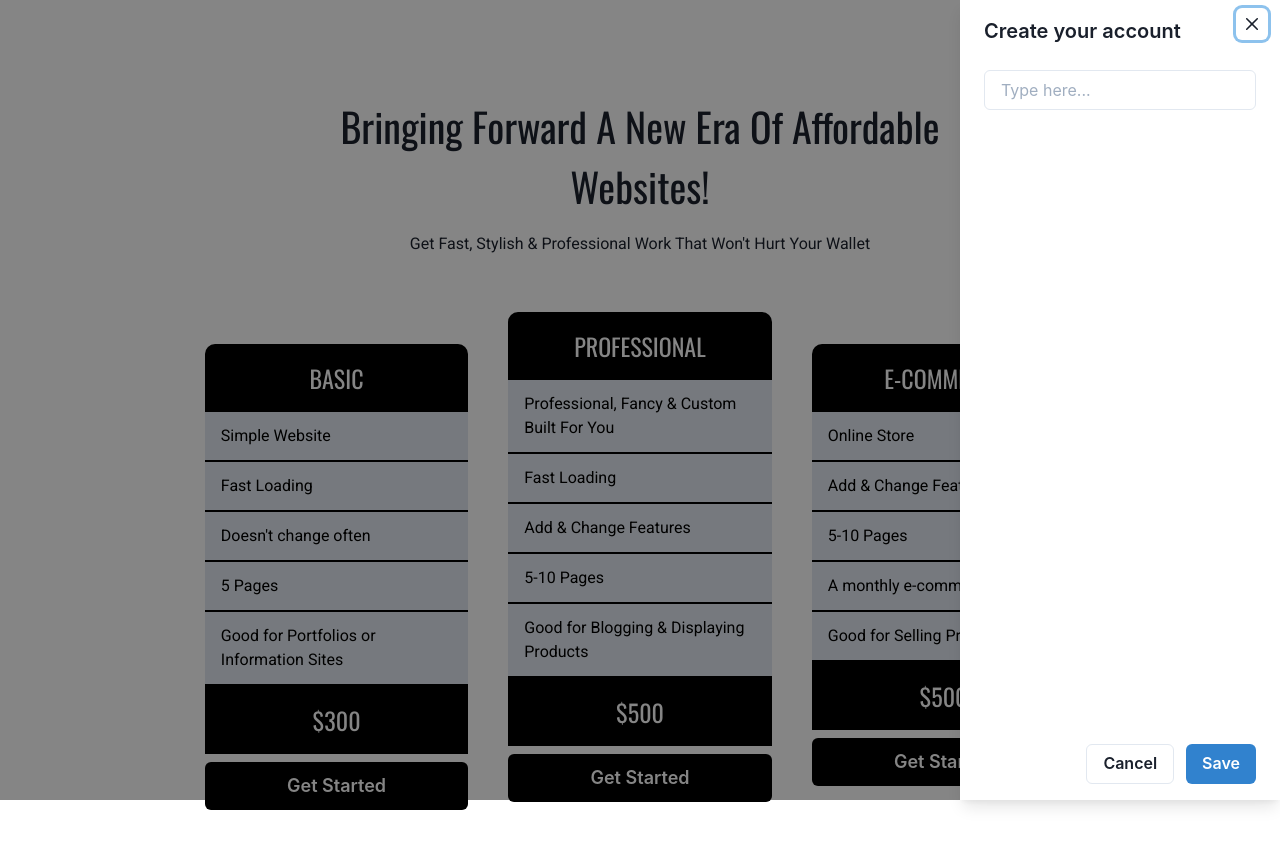
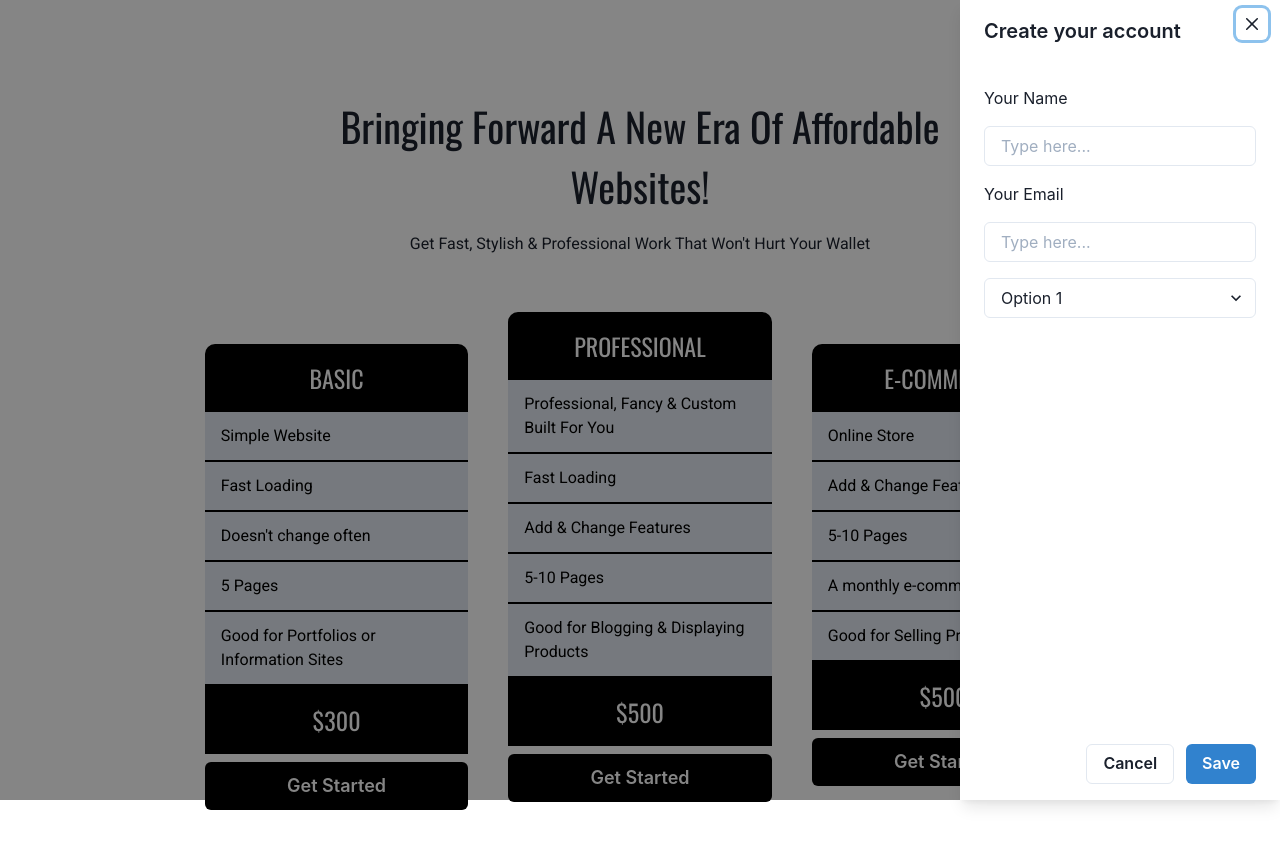
Before and after one commit to rubydevco/rubydev-tempsite, a React (Create React App) app: page /getting-started in a window 1280 px wide. Both pictures are taken after a click on the link "BASIC". Shown: the top 848 px of the page. Built offline with nearby package versions, Linux system fonts and the light colour scheme.

Commit message:
added some things to the slider

```diff
--- a/src/components/GettingStarted/Slider.js
+++ b/src/components/GettingStarted/Slider.js
@@ -8,6 +8,8 @@ import {
   DrawerCloseButton,
   Input,
   Button,
+  Text,
+  Select,
 } from '@chakra-ui/react';
 
 const Slider = ({ isOpen, onClose, btnRef }) => {
@@ -25,7 +27,15 @@ const Slider = ({ isOpen, onClose, btnRef }) => {
           <DrawerHeader>Create your account</DrawerHeader>
 
           <DrawerBody>
+            <Text my={4}>Your Name</Text>
             <Input placeholder='Type here...' />
+            <Text my={4}>Your Email</Text>
+            <Input placeholder='Type here...' />
+            <Select my={4}>
+              <option value='option1'>Option 1</option>
+              <option value='option2'>Option 2</option>
+              <option value='option3'>Option 3</option>
+            </Select>
           </DrawerBody>
 
           <DrawerFooter>
```
